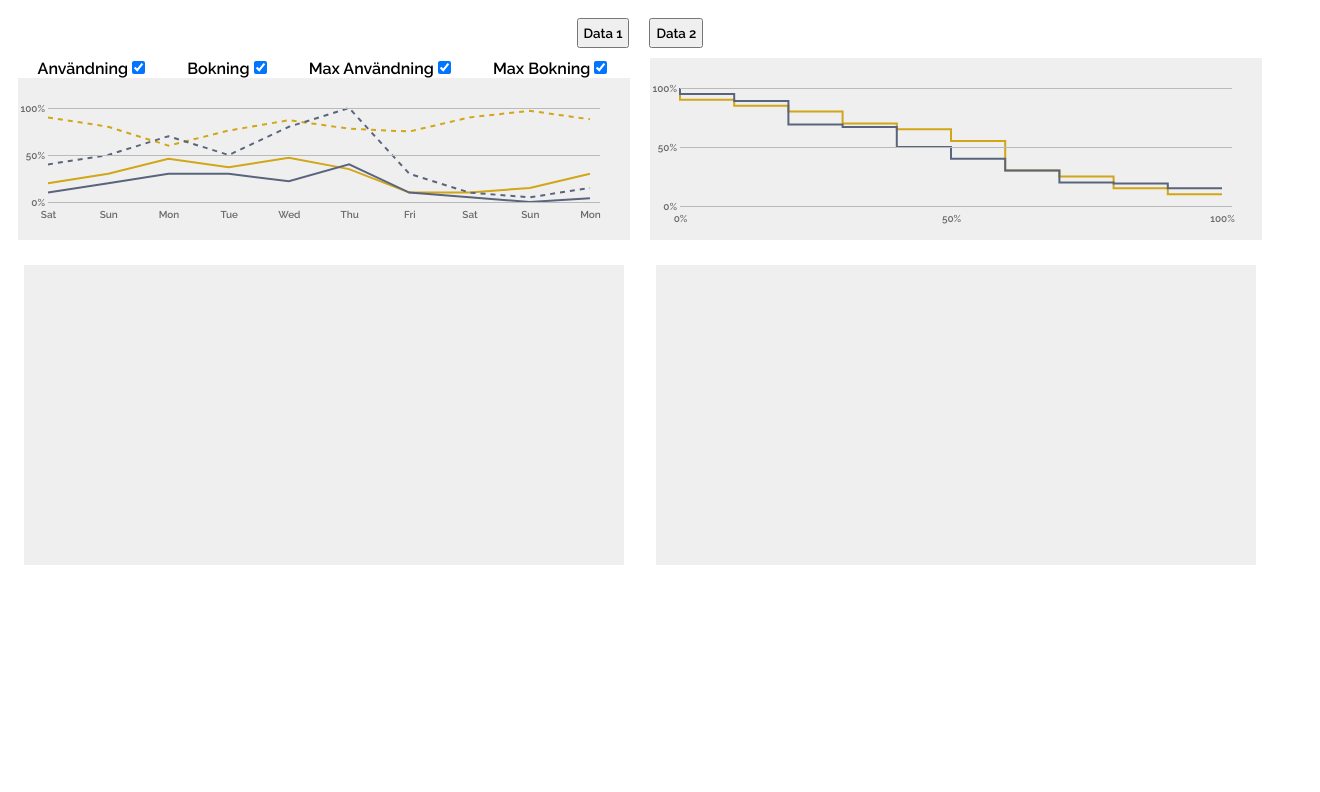
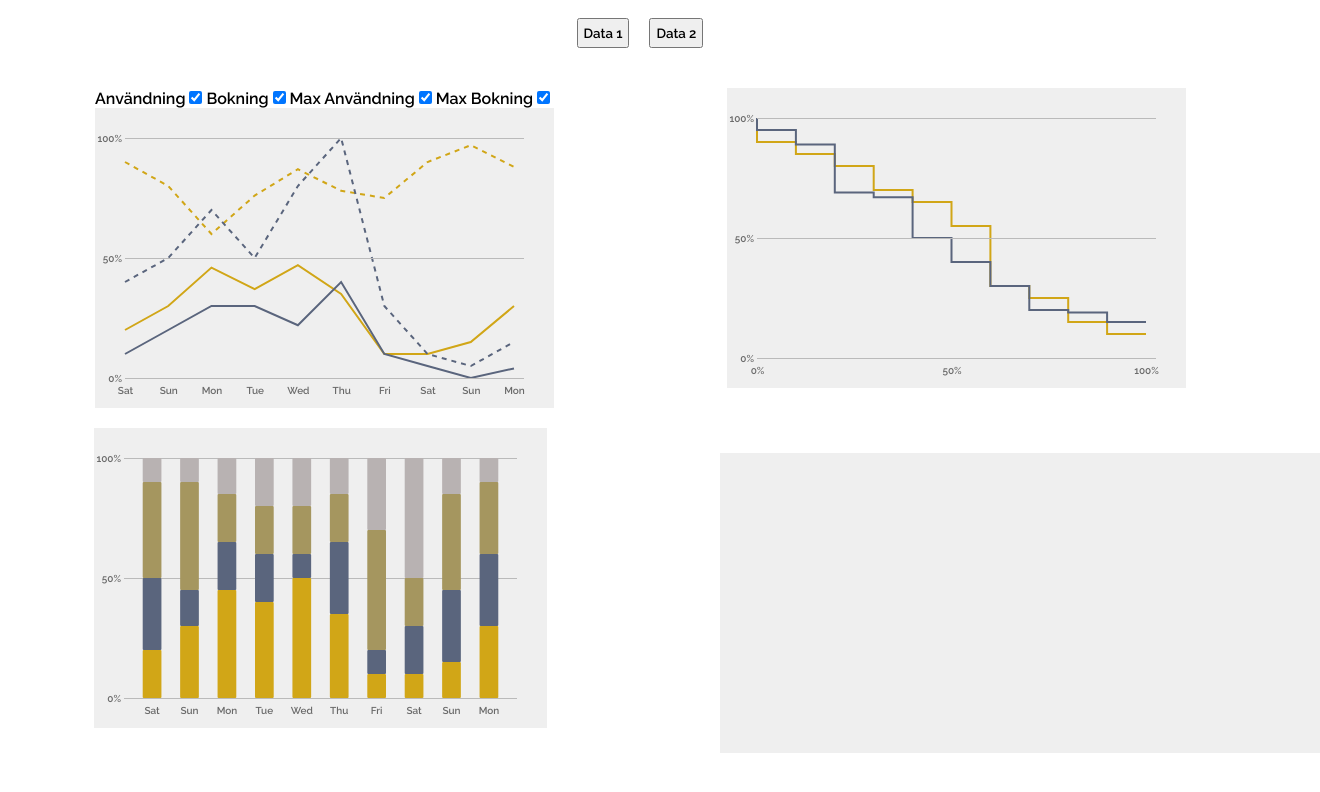
Before and after one commit to emanuelbodin/d3-vue-, a Vue app: page / in a window 1280 px wide. Shown: the top 792 px of the page, 1320 px wide, since content can reach past the window. Built offline with nearby package versions, Linux system fonts and the light colour scheme.

Commit message:
updated bar chart

```diff
--- a/src/App.vue
+++ b/src/App.vue
@@ -1,24 +1,39 @@
 <template>
   <div class="container">
     <div class="row">
-      <button class="btn" @click="loadData(1)">Data 1</button>
-      <button class="btn" @click="loadData(2)">Data 2</button>
-    </div>
-    <div class="row">
       <div class="col">
-        <Legends :dataset="lineData" @toggle="toggleLine" />
-        <LineChart id="line1" :dataset="lineData" />
-      </div>
-      <div class="col">
-        <StepLineChart id="step1" :dataset="stepLineData" />
+        <div>
+          <button class="btn" @click="loadData(1)">Data 1</button>
+          <button class="btn" @click="loadData(2)">Data 2</button>
+        </div>
       </div>
     </div>
     <div class="row">
       <div class="col">
-        <BarChart id="bar1" :dataset="barData" />
+        <div class="card">
+          <Legends :dataset="lineData" @toggle="toggleLine" />
+          <LineChart id="line1" :dataset="lineData" />
+        </div>
       </div>
       <div class="col">
-        <HorizontalBarChart id="horizontalBar1" :dataset="horizontalBarData" />
+        <div class="card">
+          <StepLineChart id="step1" :dataset="stepLineData" />
+        </div>
+      </div>
+    </div>
+    <div class="row">
+      <div class="col">
+        <div class="card">
+          <BarChart id="bar1" :dataset="barData" />
+        </div>
+      </div>
+      <div class="col">
+        <div class="card">
+          <HorizontalBarChart
+            id="horizontalBar1"
+            :dataset="horizontalBarData"
+          />
+        </div>
       </div>
     </div>
   </div>
@@ -104,7 +119,22 @@ export default {
           },
         ],
       },
-      barData: {},
+      barData: {
+        values: [],
+        timeSetting: 'WEEK',
+        colors: {
+          used: '#D1A617',
+          booked: '#5A657D',
+          usedAndBooked: '#A5965F',
+          notUsedNotBooked: '#B8B2B2',
+        },
+        names: {
+          used: 'Användning',
+          booked: 'Bokning',
+          usedAndBooked: 'Användning och bokning',
+          notUsedNotBooked: 'Inte använd inte bokad',
+        },
+      },
       horizontalBarData: {},
     };
   },
@@ -117,6 +147,7 @@ export default {
     async loadData(num) {
       this.setLineData(num);
       this.setStepLineData(num);
+      this.setBarData(num);
       /*
       if (num === 1) {
         barData.values = await d3.csv(
@@ -126,12 +157,7 @@ export default {
           `datasets/v${this.datasetNumber}/roomData.csv`
         );
       }
-      barData.colors = {
-        used: '#D1A617',
-        booked: '#5A657D',
-        usedAndBooked: '#A5965F',
-        notUsedNotBooked: '#B8B2B2',
-      };
+
       horizontalBarData.names = {
         used: 'Användning',
         booked: 'Bokning',
@@ -144,25 +170,14 @@ export default {
         usedAndBooked: '#A5965F',
         notUsedNotBooked: '#B8B2B2',
       };
-      barData.names = {
-        used: 'Användning',
-        booked: 'Bokning',
-        usedAndBooked: 'Användning och bokning',
-        notUsedNotBooked: 'Inte använd inte bokad',
-      };
-      barData.values.forEach((el) => {
-        el.used = parseInt(el.used);
-        el.booked = parseInt(el.booked);
-        el.usedAndBooked = parseInt(el.usedAndBooked);
-        el.notUsedNotBooked = parseInt(el.notUsedNotBooked);
-      });
+
+
       horizontalBarData.values.forEach((el) => {
         el.used = parseInt(el.used);
         el.booked = parseInt(el.booked);
         el.usedAndBooked = parseInt(el.usedAndBooked);
         el.notUsedNotBooked = parseInt(el.notUsedNotBooked);
       });
-      this.barData = barData;
       this.horizontalBarData = horizontalBarData;
       */
     },
@@ -185,6 +200,11 @@ export default {
       );
       this.stepLineData = dataCopy;
     },
+    async setBarData(num) {
+      const dataCopy = { ...this.barData };
+      dataCopy.values = await d3.csv(`datasets/v${num}/bookedAndUsed.csv`);
+      this.barData = dataCopy;
+    },
   },
   async mounted() {
     this.loadData(1);
@@ -206,14 +226,23 @@ export default {
   flex-wrap: wrap;
   width: 100%;
   justify-content: center;
+  margin-bottom: 20px;
 }
 .col {
   display: flex;
   flex-direction: column;
+  align-items: center;
+  justify-content: center;
   flex-basis: 100%;
   flex: 1;
   margin-left: 10px;
   margin-right: 10px;
+}
+
+.card {
+  height: 300px;
+  width: 75%;
+  padding: 10px;
 }
 .btn {
   cursor: pointer;
--- a/src/components/BarChart.vue
+++ b/src/components/BarChart.vue
@@ -1,16 +1,6 @@
 <template>
-  <div v-if="dataset != null" class="chart">
-    <svg height="100%" width="100%">
-      <g
-        :transform="
-          `translate(${this.dimensions.margins}, ${this.dimensions.margins})`
-        "
-      >
-        <g :id="`axisGroupY_${id}`"></g>
-        <g :id="`barGroup_${id}`"></g>
-        <g :id="`axisGroupX_${id}`"></g>
-      </g>
-    </svg>
+  <div class="chart" :id="id">
+    <svg :id="`svg_${id}`"></svg>
     <div class="tooltip" :id="`barChartTooltipDiv_${id}`">
       <svg :id="`barChartTooltip_${id}`" height="100%" width="100%"></svg>
     </div>
@@ -33,18 +23,33 @@ export default {
   },
   data() {
     return {
-      dimensions: { width: 600, height: 300, margins: 50 },
+      tooltipPosition: { top: 10, right: 90 },
+      width: 0,
+      height: 0,
+      margins: 30,
+      xScalePadding: 10,
+      resizeListener: null,
     };
   },
   computed: {
     ctrWidth() {
-      return this.dimensions.width - this.dimensions.margins * 2;
+      return this.width - this.margins * 2;
     },
     ctrHeight() {
-      return this.dimensions.height - this.dimensions.margins * 2;
+      return this.height - this.margins * 2;
+    },
+    timeFormat() {
+      if (this.dataset.timeSetting === 'DAY') return '%H:%M';
+      else if (this.dataset.timeSetting === 'WEEK') return '%a';
+      else if (this.dataset.timeSetting === 'MONTH') return '%d/%m';
+      else if (this.dataset.timeSetting === 'YEAR') return 'V.%V';
+      else return '';
     },
     stackGenerator() {
-      return d3.stack().keys(this.dataset.values.columns.slice(1));
+      const columns = this.dataset.values.length
+        ? this.dataset.values.columns.slice(1)
+        : [];
+      return d3.stack().keys(columns);
     },
     stackData() {
       return this.stackGenerator(this.dataset.values).map((dataGroup) => {
@@ -81,21 +86,23 @@ export default {
         .tickValues([0, 50, 100]);
     },
     xAxis() {
-      return d3.axisBottom(this.xScale).tickFormat(d3.timeFormat('%a'));
+      return d3
+        .axisBottom(this.xScale)
+        .tickFormat(d3.timeFormat(this.timeFormat));
     },
   },
   methods: {
     xAccessor(d) {
-      const parseDate = d3.timeParse('%Y-%m-%d');
-      return parseDate(d.date);
+      const date = new Date(Date.parse(d.date));
+      return date;
     },
     yAccessor(d) {
       return parseInt(d.y);
     },
     drawAxis() {
+      if (!this.dataset.values.length) return;
       const yAxis = d3
-        .select(`#axisGroupY_${this.id}`)
-        .classed('axis', true)
+        .select(`#axisGroupYBarChart_${this.id}`)
         .call(this.yAxis)
         .call((g) => g.select('.domain').remove());
       yAxis
@@ -107,7 +114,7 @@ export default {
         .selectAll('text')
         .attr('fill', '#6A6A6A');
       const xAxis = d3
-        .select(`#axisGroupX_${this.id}`)
+        .select(`#axisGroupXBarChart_${this.id}`)
         .style('transform', `translateY(${this.ctrHeight}px`)
         .call(this.xAxis)
         .call((g) => g.select('.domain').remove())
@@ -120,7 +127,7 @@ export default {
     drawBars() {
       const that = this;
       const barGroups = d3
-        .select(`#barGroup_${this.id}`)
+        .select(`#barGroupBarChart_${this.id}`)
         .selectAll('g')
         .data(this.stackData)
         .join('g');
@@ -136,33 +143,44 @@ export default {
         .attr('rx', 1)
         .attr('ry', 1)
         .on('mouseover', function(event, d) {
-          const name = that.dataset.names[d.key];
-          const color = that.dataset.colors[d.key];
+          that.onHoverChart(event, this, d);
+        })
+        .on('mouseout', function() {
+          that.onHoverLeaveChart(this);
+        });
+    },
+    onHoverChart(event, rectEl, d) {
+      const name = this.dataset.names[d.key];
+      const color = this.dataset.colors[d.key];
       const value = d.data[d.key];
-          const tooltip = d3.select(`#barChartTooltipDiv_${that.id}`);
-          const mousePos = d3.pointer(event, this);
+      const tooltip = d3.select(`#barChartTooltipDiv_${this.id}`);
+      const mousePos = d3.pointer(event, rectEl);
       tooltip
         .style('display', 'block')
         .style('top', mousePos[1] + 15 + 'px')
         .style('left', mousePos[0] + 25 + 'px');
       tooltip.selectAll('circle').attr('fill', color);
       tooltip.selectAll('#tooltipText').text(`${name}: ${value}%`);
-          d3.select(this).style('opacity', 0.7);
-        })
-        .on('mouseout', function() {
-          const tooltip = d3.select(`#barChartTooltipDiv_${that.id}`);
+      d3.select(rectEl).style('opacity', 0.7);
+    },
+    onHoverLeaveChart(rectEl) {
+      const tooltip = d3.select(`#barChartTooltipDiv_${this.id}`);
       tooltip.style('display', 'none');
-          d3.select(this).style('opacity', 1);
-        });
+      d3.select(rectEl).style('opacity', 1);
     },
-    drawToolTip() {
-      d3.select(`#barChartTooltip_${this.id}`)
+    createTooltipWindow() {
+      const tooltipWindow = d3.select(`#barChartTooltip_${this.id}`);
+      tooltipWindow
+        .append('g')
+        .attr('id', `barTooltipWindowYLabels_${this.id}`)
         .append('circle')
         .attr('cx', 10)
         .attr('cy', 10)
         .attr('r', 6)
         .attr('fill', '#000');
-      d3.select(`#barChartTooltip_${this.id}`)
+      tooltipWindow
+        .append('g')
+        .attr('id', `barTooltipWindowXLabel_${this.id}`)
         .append('text')
         .attr('x', 20)
         .attr('y', 13)
@@ -170,18 +188,59 @@ export default {
         .attr('fill', '#000')
         .style('font-size', '10px');
     },
+    drawSvg() {
+      const currentWidth = parseInt(
+        d3.select(`#${this.id}`).style('width'),
+        10
+      );
+      const currentHeight = parseInt(
+        d3.select(`#${this.id}`).style('height'),
+        10
+      );
+      this.width = currentWidth;
+      this.height = currentHeight;
+      const svg = d3.select(`#svg_${this.id}`);
+      svg.attr('width', currentWidth);
+      svg.attr('height', currentHeight);
+    },
+    initSvg() {
+      this.drawSvg();
+      const svg = d3.select(`#svg_${this.id}`);
+      const ctr = svg
+        .append('g')
+        .attr('transform', `translate(${this.margins}, ${this.margins})`);
+      ctr.append('g').attr('id', `axisGroupYBarChart_${this.id}`);
+      ctr.append('g').attr('id', `axisGroupXBarChart_${this.id}`);
+      ctr.append('g').attr('id', `barGroupBarChart_${this.id}`);
+    },
+    init() {
+      this.initSvg();
+      this.drawBars();
+      this.drawAxis();
+      this.createTooltipWindow();
+    },
     draw() {
-      this.drawToolTip();
       this.drawBars();
       this.drawAxis();
     },
   },
+  mounted() {
+    this.init();
+    this.resizeListener = () => {
+      this.drawSvg();
+      d3.select(`#tooltipBisectorLineChart_${this.id}`)
+        .attr('width', this.ctrWidth)
+        .attr('height', this.ctrHeight);
+      this.draw();
+    };
+    window.addEventListener('resize', this.resizeListener);
+  },
   watch: {
-    dataset: {
-      deep: true,
-      handler() {
+    dataset() {
       this.draw();
     },
+    destroyed() {
+      window.removeEventListener('resize', this.resizeListener);
     },
   },
 };
@@ -189,9 +248,8 @@ export default {
 
 <style scoped>
 .chart {
-  height: 300px;
-  width: 600px;
-  margin: 25px auto;
+  height: 100%;
+  width: 100%;
   position: relative;
   background-color: #efefef;
 }
--- a/src/components/LineChart.vue
+++ b/src/components/LineChart.vue
@@ -159,11 +159,12 @@ export default {
         .selectAll('text')
         .data(points)
         .text((d) => `${d.name}: ${Math.round(d.y)}%`);
+      const formatTime = d3.timeFormat(this.timeFormat);
       d3.select(`#lineTooltipWindowXLabel_${this.id}`)
         .selectAll('text')
-        .data([xValue])
+        .data([points[0]])
         .join((enter) => enter.append('text'))
-        .text(d3.timeFormat(this.timeFormat, xValue));
+        .text((d) => formatTime(this.xAccessor(d)));
     },
     onHoverLeaveChart() {
       const tooltip = d3.select(`#lineChartTooltipDiv_${this.id}`);
@@ -172,7 +173,7 @@ export default {
         .style('opacity', 0);
       tooltip.style('display', 'none');
     },
-    createToolTipDot() {
+    createToolTipDots() {
       const filtredData = this.dataset.data.filter((el) => el.values.length);
       d3.select(`#tooltipDotsLineChart_${this.id}`)
         .raise()
@@ -285,7 +286,7 @@ export default {
       this.initSvg();
       this.drawLine();
       this.drawAxis();
-      this.createToolTipDot();
+      this.createToolTipDots();
       this.createTooltipWindow();
       this.updateTooltipWindow();
       this.drawTooltipBisector(this);
@@ -293,7 +294,7 @@ export default {
     draw() {
       this.drawLine();
       this.drawAxis();
-      this.createToolTipDot();
+      this.createToolTipDots();
       this.updateTooltipWindow();
     },
   },
@@ -301,11 +302,9 @@ export default {
     this.init();
     this.resizeListener = () => {
       this.drawSvg();
-      this.drawSvg();
       d3.select(`#tooltipBisectorLineChart_${this.id}`)
         .attr('width', this.ctrWidth)
         .attr('height', this.ctrHeight);
-      this.draw();
       this.draw();
     };
     window.addEventListener('resize', this.resizeListener);
--- a/src/components/StepLineChart.vue
+++ b/src/components/StepLineChart.vue
@@ -140,9 +140,9 @@ export default {
         .text((d) => `${d.name}: ${Math.round(d.y)}%`);
       d3.select(`#stepLineTooltipWindowXLabel_${this.id}`)
         .selectAll('text')
-        .data([xValue])
+        .data([points[0]])
         .join((enter) => enter.append('text'))
-        .text(Math.round(xValue) + '%');
+        .text((d) => Math.round(this.xAccessor(d)) + '%');
     },
     onHoverLeaveChart() {
       const tooltip = d3.select(`#stepLineChartTooltipDiv_${this.id}`);
```
Lines whose indentation alone changed are shown as unchanged.
